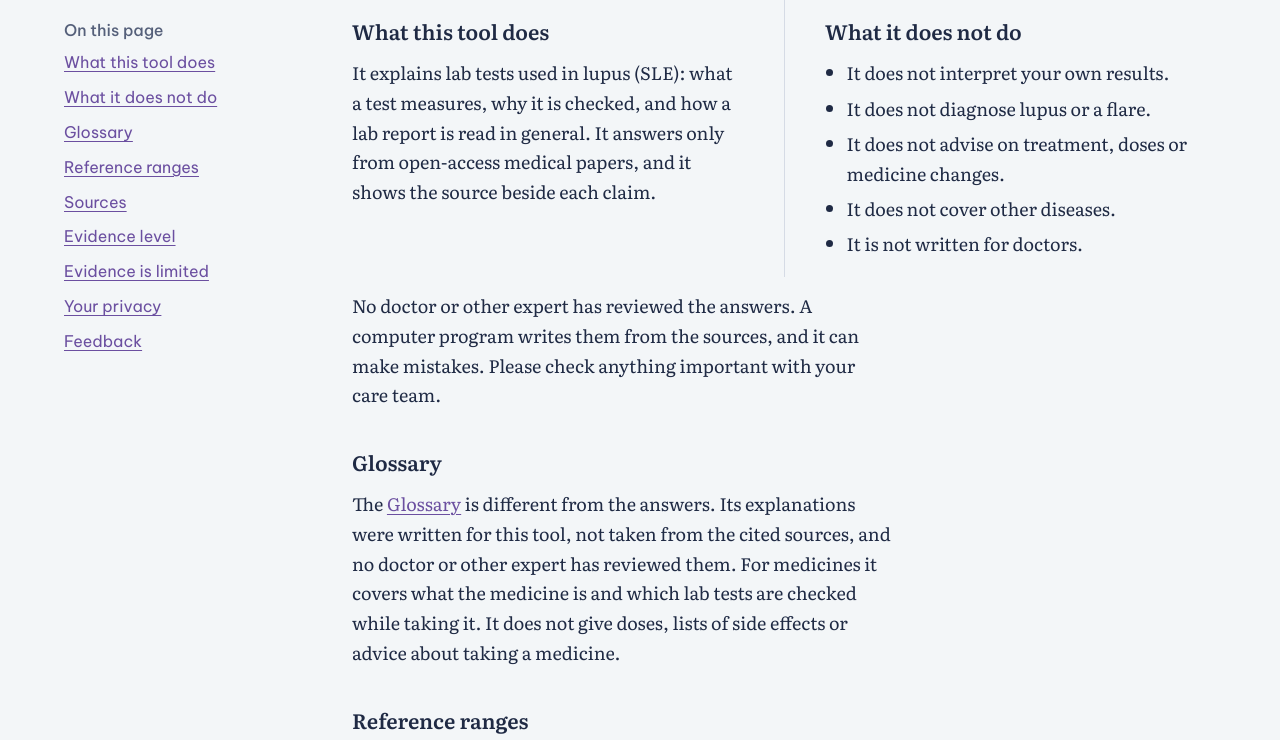
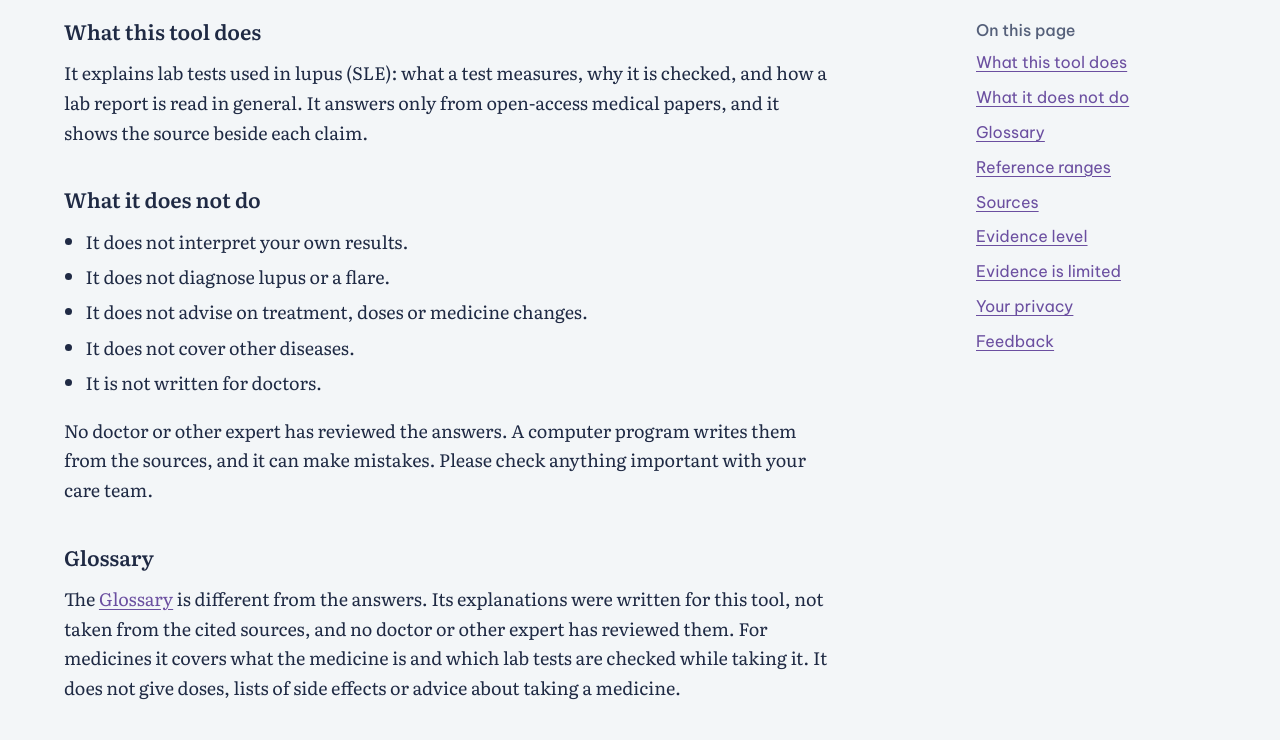
Before and after one commit to tuyetngan0518-cloud/lupuslabbuddy, a website with bundled scripts: page public/about.html in a window 1280 px wide. Shown: the part 225-965 px from the top of the page. Built offline with nearby package versions, Linux system fonts and the light colour scheme.

Commit message:
Move side lists to the right; About becomes one wider column
Co-Authored-By: Claude Opus 5.5 <noreply@anthropic.com>

```diff
--- a/public/styles.css
+++ b/public/styles.css
@@ -203,15 +203,23 @@ main {
     margin-top: 28px;
   }
 
+  /* The search and group links sit on the right; on phones they stay above the list. */
   .glossary-layout {
     display: grid;
-    grid-template-columns: 240px minmax(0, 1fr);
-    gap: 48px;
+    grid-template-columns: minmax(0, 1fr) 240px;
+    gap: 56px;
     align-items: start;
     margin-top: 24px;
   }
 
+  .glossary-layout > :not(.glossary-side) {
+    grid-column: 1;
+    grid-row: 1;
+  }
+
   .glossary-side {
+    grid-column: 2;
+    grid-row: 1;
     position: sticky;
     top: 24px;
     max-height: calc(100vh - 48px);
@@ -300,7 +308,7 @@ main {
   color: var(--graphite);
 }
 
-/* About: the first two sections side by side on wide screens. */
+/* About: one wider reading column, with the section list on the right on wide screens. */
 .about-side {
   display: none;
 }
@@ -312,12 +320,19 @@ main {
 
   .about-layout {
     display: grid;
-    grid-template-columns: 240px minmax(0, 1fr);
-    gap: 48px;
+    grid-template-columns: minmax(0, 1fr) 240px;
+    gap: 56px;
     align-items: start;
   }
 
+  .about-layout > :not(.about-side) {
+    grid-column: 1;
+    grid-row: 1;
+  }
+
   .about-side {
+    grid-column: 2;
+    grid-row: 1;
     display: flex;
     flex-direction: column;
     position: sticky;
@@ -335,26 +350,9 @@ main {
     padding: 5px 0;
   }
 
+  /* Wider than the answer text, as the owner asked; still short enough to read easily. */
   .about-layout .prose {
-    max-width: none;
-  }
-
-  .about-layout .prose > :not(.about-top) {
-    max-width: var(--measure);
-  }
-
-  .about-top {
-    display: grid;
-    grid-template-columns: repeat(2, minmax(0, 1fr));
-  }
-
-  .about-top section:first-child {
-    padding-right: 40px;
-  }
-
-  .about-top section + section {
-    border-left: 1px solid var(--edge);
-    padding-left: 40px;
+    max-width: 48rem;
   }
 }
 
```
Also changed, not shown: CLAUDE.md (+1 -1 lines).
